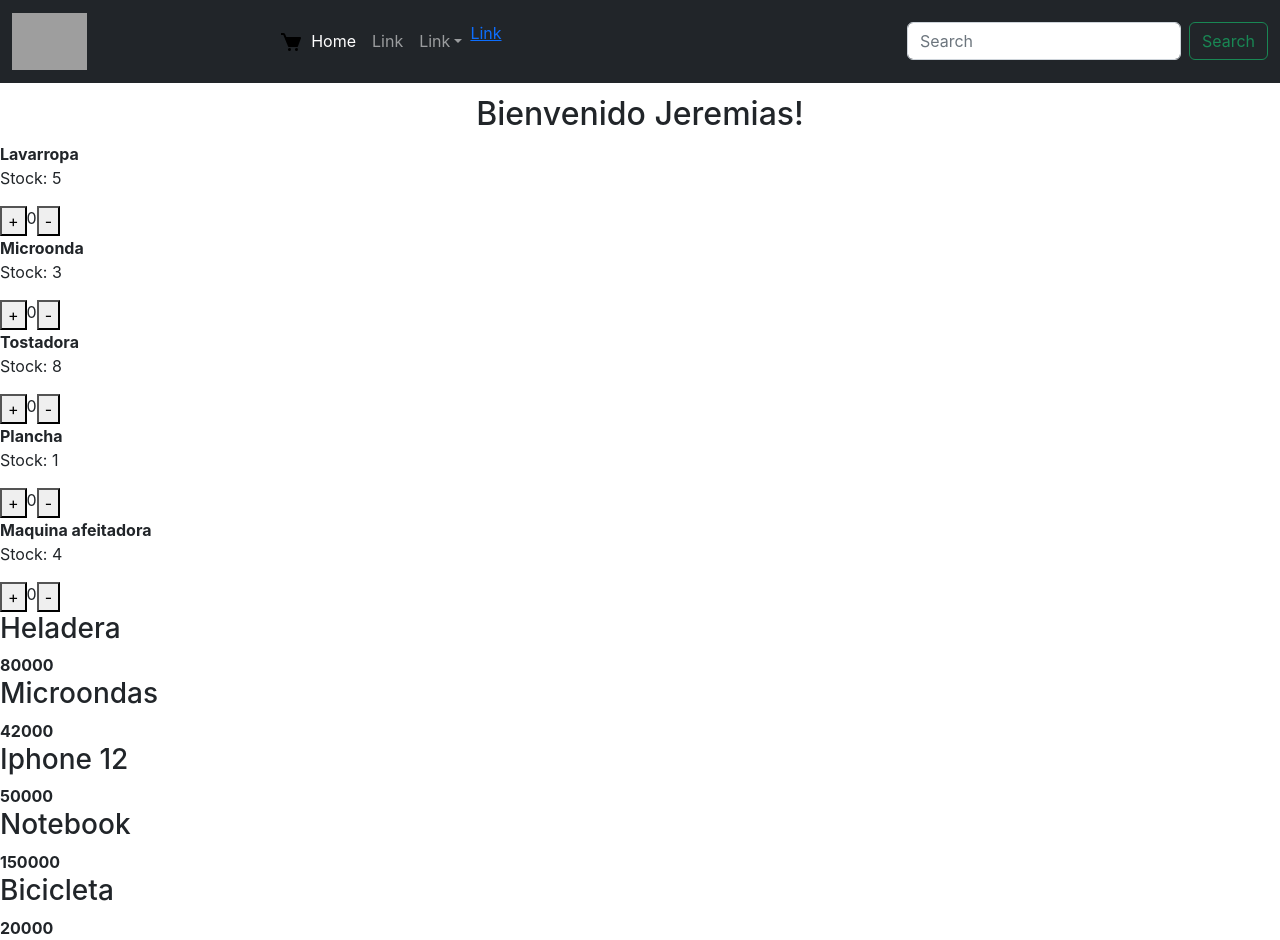
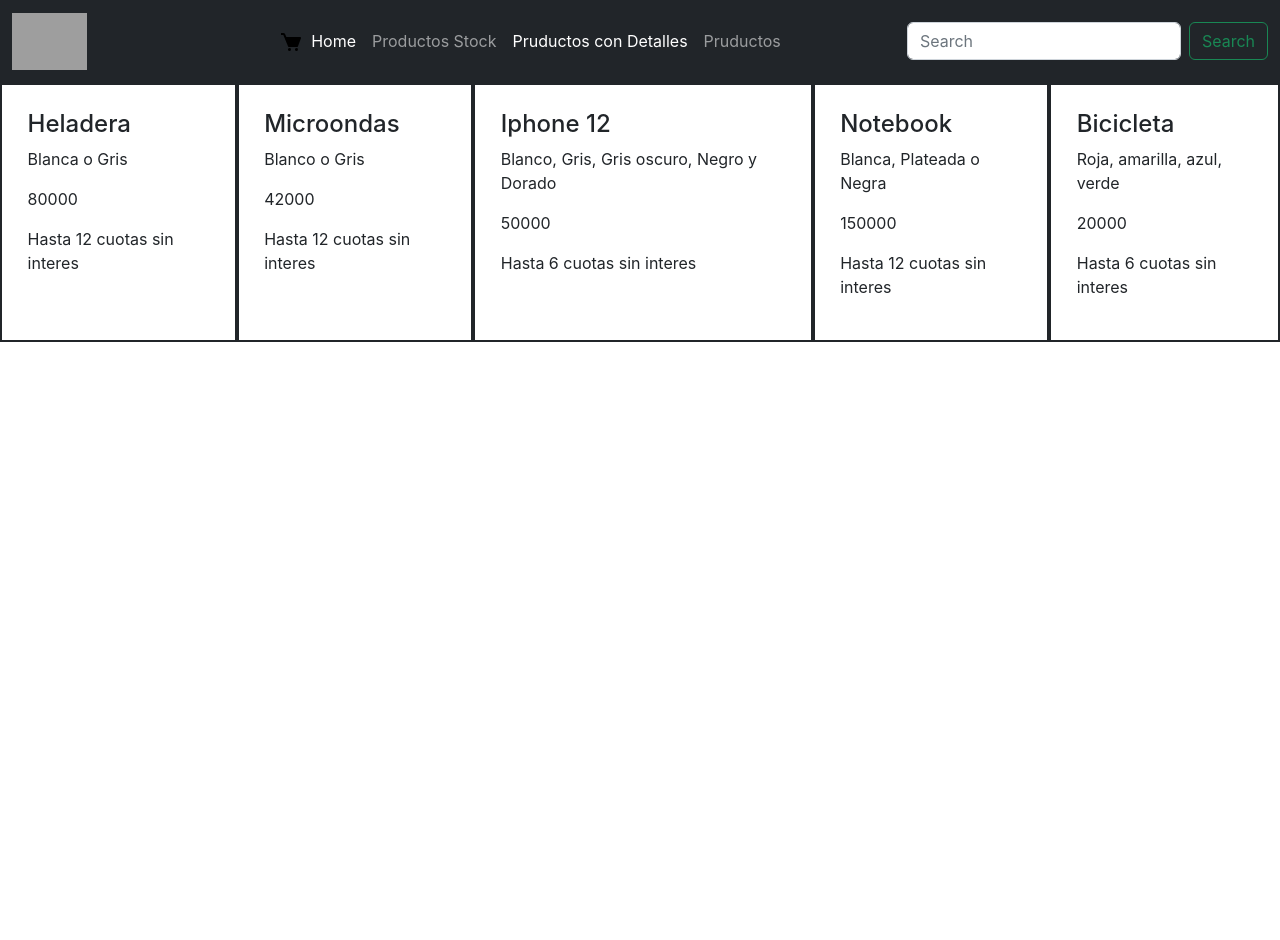
Before and after one commit to JereQ8/Proyecto-React-con-CoderHouse, a React (Create React App) app: page /productosConDetalles in a window 1280 px wide. After the commit the page ends 800 px from the top, so only its background shows below. Built offline with nearby package versions, Linux system fonts and the light colour scheme; grey boxes are pictures that could not be loaded.

Commit message:
routering

```diff
--- a/package.json
+++ b/package.json
@@ -8,6 +8,7 @@
     "@testing-library/user-event": "^13.5.0",
     "react": "^18.2.0",
     "react-dom": "^18.2.0",
+    "react-router-dom": "^6.4.0",
     "react-scripts": "5.0.1",
     "web-vitals": "^2.1.4"
   },
--- a/src/App.js
+++ b/src/App.js
@@ -1,21 +1,32 @@
 import './App.css';
 import NavBar from './componentes/NavBar';
 import ItemListContainer from './componentes/ItemListContainer';
-import ItemCount from './componentes/ItemCount';
+import ContenedorItemsStock from './componentes/ContenedorItemsStock';
 import ItemsList from './componentes/ItemsList';
+import ItemDetailContainer from './componentes/ItemDetailContainer';
+import {BrowserRouter, Route, Routes} from "react-router-dom"
+
+
 
 function App() {
   return (
     <div className="App">
+      <BrowserRouter>
+
+
       <NavBar />
-      <ItemListContainer nombre="Jeremias"/>
-      <ItemCount stock={5} nombreProducto="Lavarropa"/>
-      <ItemCount stock={3} nombreProducto="Microonda"/>
-      <ItemCount stock={8} nombreProducto="Tostadora"/>
-      <ItemCount stock={1} nombreProducto="Plancha"/>
-      <ItemCount stock={4} nombreProducto="Maquina afeitadora"/>
+      <Routes>
+        <Route path='/' element={<ItemListContainer nombre="Jeremias"/>}/>
+        <Route path='/productosStock' element={<ContenedorItemsStock/>}/>
+        <Route path='/productosConDetalles' element={<ItemDetailContainer />}/>
+        <Route path='/ListaProductos' element={<ItemsList/>}/>
+      </Routes>
 
-      <ItemsList/>
+
+
+
+      </BrowserRouter>
+
     </div>
   );
 }
--- /dev/null
+++ b/src/componentes/ContenedorItemsStock.jsx
@@ -0,0 +1,17 @@
+import React from 'react'
+import ItemCount from './ItemCount'
+
+
+function ContenedorItemsStock() {
+    return (
+        <div>
+            <ItemCount stock={5} nombreProducto="Lavarropa" />
+            <ItemCount stock={3} nombreProducto="Microonda" />
+            <ItemCount stock={8} nombreProducto="Tostadora" />
+            <ItemCount stock={1} nombreProducto="Plancha" />
+            <ItemCount stock={4} nombreProducto="Maquina afeitadora" />
+        </div>
+    )
+}
+
+export default ContenedorItemsStock
--- /dev/null
+++ b/src/componentes/ItemDetail.jsx
@@ -0,0 +1,14 @@
+import "../css/itemDetail.css"
+
+function ItemDetail({ nombre, colores, precio, cuotas }) {
+  return (
+    <div className='item-detail' >
+      <h4>{nombre}</h4>
+      <p>{colores}</p>
+      <p>{precio}</p>
+      <p>{cuotas}</p>
+    </div>
+  )
+}
+
+export default ItemDetail
--- /dev/null
+++ b/src/componentes/ItemDetailContainer.jsx
@@ -0,0 +1,74 @@
+import React from 'react'
+import { useEffect, useState } from 'react'
+import ItemDetail from './ItemDetail'
+import "../css/itemDetail.css"
+
+
+
+
+function ItemDetailContainer() {
+
+    const [contenido, setContenido]= useState(false);
+    const [data, setData]= useState([])
+
+    useEffect(()=>{
+        const datos= new Promise((res, rej)=>{
+            setTimeout(()=>{
+                res([
+                    {
+                        producto:"Heladera",
+                        precio: 80000,
+                        color:"Blanca o Gris",
+                        cuotas:"Hasta 12 cuotas sin interes",
+                        id:0
+                    },
+                    {
+                        producto:"Microondas",
+                        precio: 42000,
+                        color:"Blanco o Gris",
+                        cuotas:"Hasta 12 cuotas sin interes",
+                        id:1
+                    },
+                    {
+                        producto:"Iphone 12",
+                        precio: 50000,
+                        color:"Blanco, Gris, Gris oscuro, Negro y Dorado",
+                        cuotas:"Hasta 6 cuotas sin interes",
+                        id:2
+                    },
+                    {
+                        producto:"Notebook",
+                        precio: 150000,
+                        color:"Blanca, Plateada o Negra",
+                        cuotas:"Hasta 12 cuotas sin interes",
+                        id:3
+                    },
+                    {
+                        producto:"Bicicleta",
+                        precio: 20000,
+                        color:"Roja, amarilla, azul, verde",
+                        cuotas:"Hasta 6 cuotas sin interes",
+                        id:4
+                    }
+                ])
+            },3000)
+
+        })
+
+        datos.then(datos =>{
+            setData(datos)
+            setContenido(true)
+
+        })
+    }, [])
+
+    return (
+        <div className='cont-item-detail'>
+            { contenido ? data.map((producto)=>{
+                return <ItemDetail nombre={producto.producto} colores={producto.color} cuotas={producto.cuotas} precio={producto.precio} key={producto.id}/>
+            }) : "Cargando..."}
+        </div>
+    )
+}
+
+export default ItemDetailContainer
--- a/src/componentes/NavBar.jsx
+++ b/src/componentes/NavBar.jsx
@@ -1,5 +1,6 @@
 import React from 'react'
 import CartWidget from './CartWidget'
+import { NavLink } from 'react-router-dom'
 
 
 const NavBar = () => {
@@ -18,25 +19,19 @@ const logo= 'https://images.ctfassets.net/4cd45et68cgf/7LrExJ6PAj6MSIPkDyCO86/54
           <div className="collapse navbar-collapse" id="navbarScroll">
             <ul className="navbar-nav me-auto my-2 my-lg-0 navbar-nav-scroll" >
               <li className="nav-item">
-                <a className="nav-link active" aria-current="page" href="index.html">Home</a>
+                <NavLink className="nav-link active" aria-current="page" to="/">Home</NavLink>
               </li>
               <li className="nav-item">
-                <a className="nav-link" href="index.html">Link</a>
-              </li>
-              <li className="nav-item dropdown">
-                <a className="nav-link dropdown-toggle" href="index.html" role="button" data-bs-toggle="dropdown" aria-expanded="false">
-                  Link
-                </a>
-                <ul className="dropdown-menu">
-                  <li><a className="dropdown-item" href="index.html">Action</a></li>
-                  <li><a className="dropdown-item" href="index.html">Another action</a></li>
-                  <li><hr className="dropdown-divider"/></li>
-                  <li><a className="dropdown-item" href="index.html">Something else here</a></li>
-                </ul>
+                <NavLink className="nav-link" to="/productosStock">Productos Stock</NavLink>
               </li>
               <li className="nav-item">
-                <a Name="nav-link disabled" href='index.html'>Link</a>
+                <NavLink className="nav-link" to="/productosConDetalles">Pruductos con Detalles</NavLink>
               </li>
+              <li className="nav-item">
+                <NavLink className="nav-link" to="/ListaProductos">Pruductos</NavLink>
+              </li>
+
+
             </ul>
             <form className="d-flex" role="search">
               <input className="form-control me-2" type="search" placeholder="Search" aria-label="Search"/>
--- /dev/null
+++ b/src/css/itemDetail.css
@@ -0,0 +1,12 @@
+
+
+.item-detail{
+    display: inline-block;
+    border: 2px solid;
+    padding: 2%;
+  }
+
+.cont-item-detail{
+    display: flex;
+    justify-content: space-evenly;
+}
--- a/src/helpers/productos.json
+++ b/src/helpers/productos.json
@@ -2,26 +2,36 @@
     {
         "producto":"Heladera",
         "precio": 80000,
+        "color":"Blanca o Gris",
+        "cuotas":"Hasta 12 cuotas sin interes",
         "id":0
     },
     {
         "producto":"Microondas",
         "precio": 42000,
+        "color":"Blanco o Gris",
+        "cuotas":"Hasta 12 cuotas sin interes",
         "id":1
     },
     {
         "producto":"Iphone 12",
         "precio": 50000,
+        "color":"Blanco, Gris, Gris oscuro, Negro y Dorado",
+        "cuotas":"Hasta 6 cuotas sin interes",
         "id":2
     },
     {
         "producto":"Notebook",
         "precio": 150000,
+        "color":"Blanca, Plateada o Negra",
+        "cuotas":"Hasta 12 cuotas sin interes",
         "id":3
     },
     {
         "producto":"Bicicleta",
         "precio": 20000,
+        "color":"Roja, amarilla, azul, verde",
+        "cuotas":"Hasta 6 cuotas sin interes",
         "id":4
     }
 ]
```
Also changed, not shown: src/App.css (line endings or trailing spaces), 1 other file (tests, documents, lock files or other folders).
